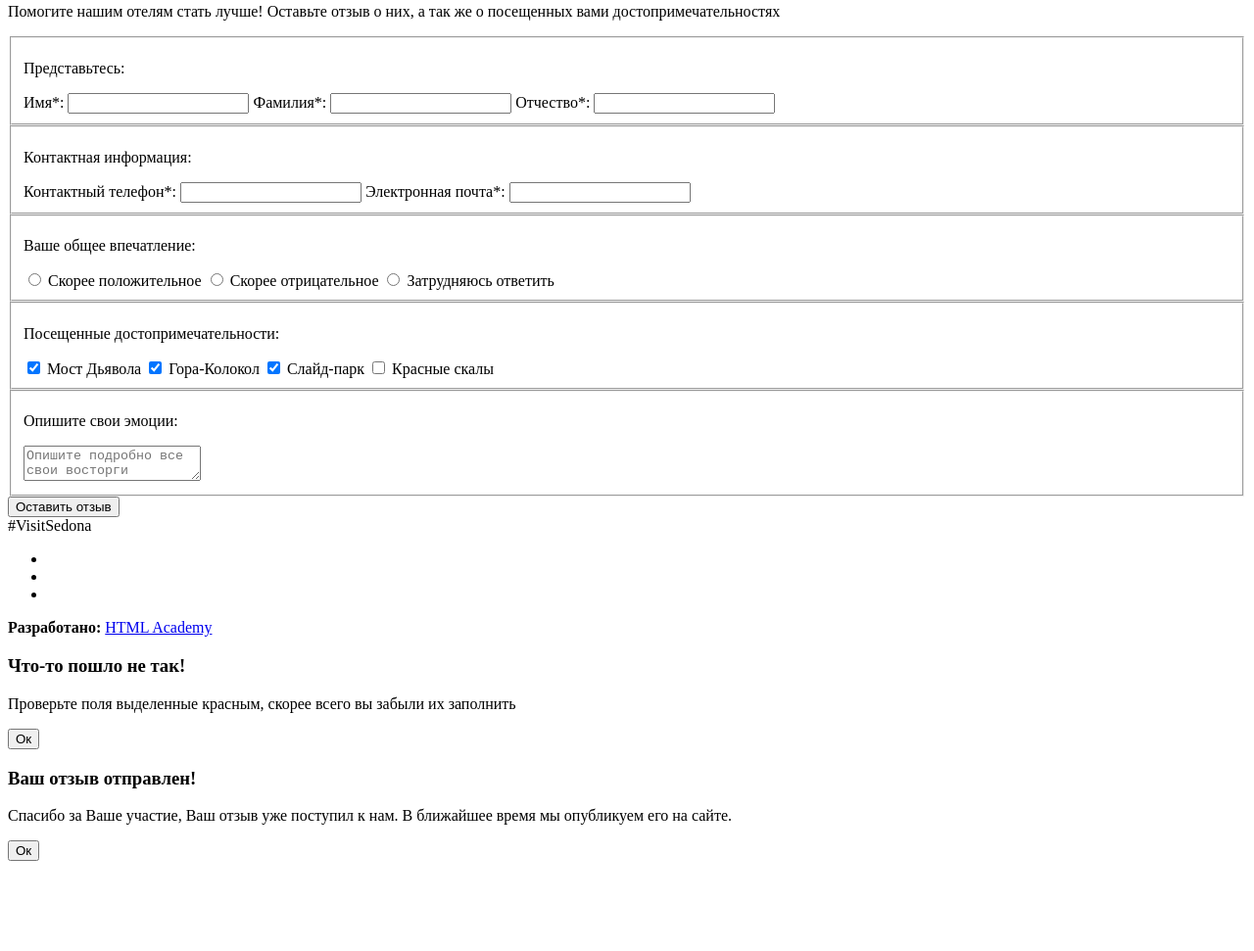
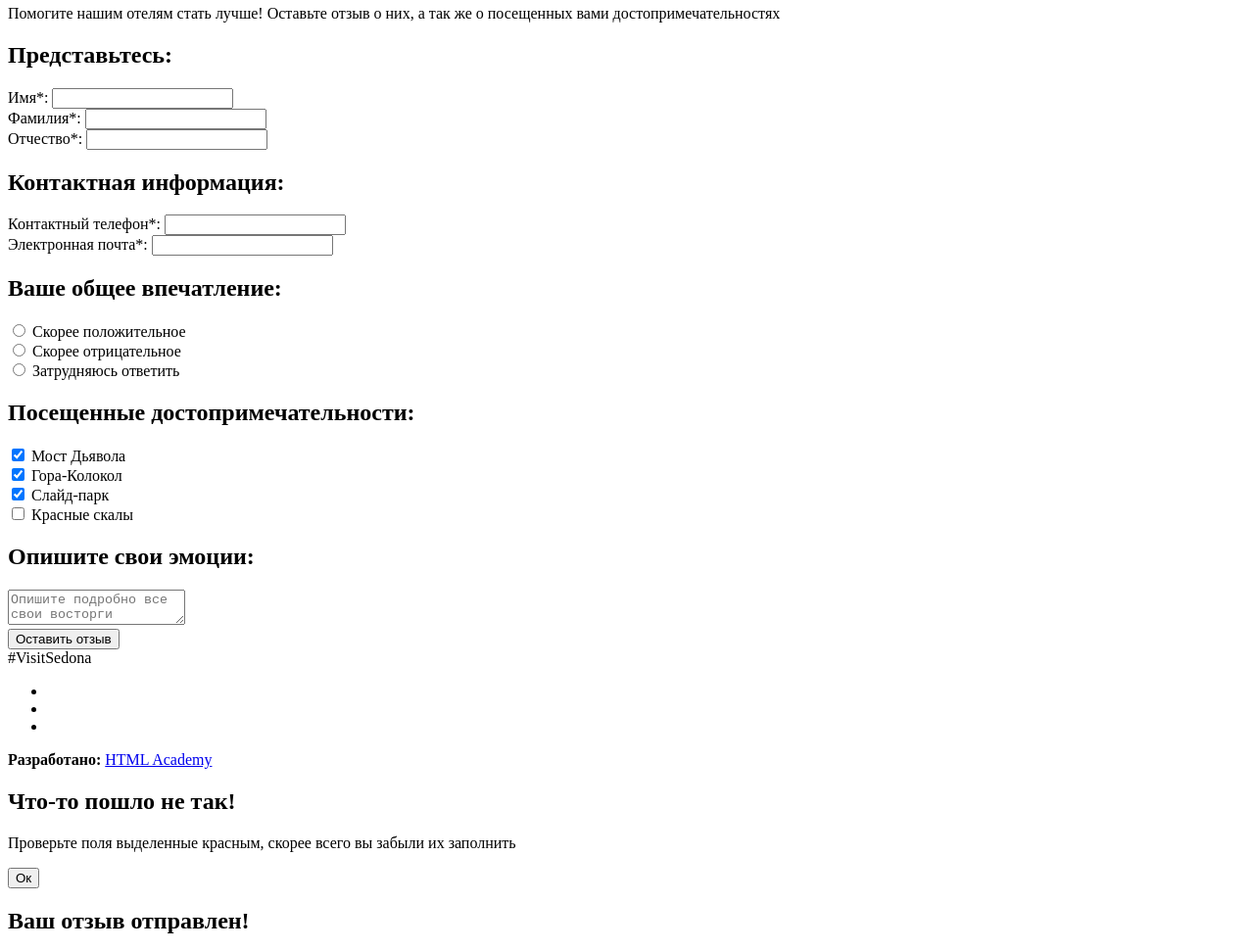
Before and after one commit to Ushakova-Olga/809831-sedona, a website: page source/form.html in a window 1280 px wide. Shown: the part 298-1269 px from the top of the page at 98% size. Before the commit the page ends 1185 px from the top, so only its background shows below. Drawn offline with Linux system fonts and the light colour scheme.

Commit message:
внесены исправления: упрощена разметка главной, убраны списки, прочие правки

```diff
--- a/source/form.html
+++ b/source/form.html
@@ -7,7 +7,6 @@
   <body>
     <header class="page-header">
       <nav class="site-nav">
-        <button class="site-nav__close" type="button">Закрыть меню</button>
         <ul class="site-nav__list">
           <li class="site-nav__item">Главная</li>
           <li class="site-nav__item">
@@ -21,73 +20,85 @@
           </li>
         </ul>
         <button class="site-nav__toggle" type="button">Открыть меню</button>
+        <a class="page-header__logo">
+          <img class="page-header__logo-image" src="http://placehold.it/102x84" width="102" height="84" alt="Седона">
+        </a>
       </nav>
-      <a class="page-header__logo">
-        <img class="page-header__logo-image" src="http://placehold.it/102x84" width="102" height="84" alt="Седона">
-      </a>
-      <div class="inner-background"></div>
     </header>
     <main>
+      <div class="inner-background">
+        <img src="http://placehold.it/230x38" width="230" height="38" alt="Седона">
+      </div>
       <section class="relation-back">
         <header class="inner-header">
-          <h3 class="inner-header__headline sedona-title">Оставьте свой отзыв</h3>
+          <h1 class="inner-header__headline sedona-title">Оставьте свой отзыв</h1>
           <p class="inner-header__intro">Помогите нашим отелям стать лучше! Оставьте отзыв о них, а так же о посещенных вами достопримечательностях</p>
         </header>
         <form class="form" action="https://echo.htmlacademy.ru" method="post">
-          <fieldset class="form__fieldset-name fieldset-name">
-            <p class="fieldset-name__title sedona-title">Представьтесь:</p>
-            <label class="form__label-name" for="name1">Имя*:</label>
-            <input class="form__input-name" id="name1" type="text" name="name1">
-            <label class="form__label-name" for="name2">Фамилия*:</label>
-            <input class="form__input-name" id="name2" type="text" name="name2">
-            <label class="form__label-name" for="name3">Отчество*:</label>
-            <input class="form__input-name" id="name3" type="text" name="name3">
-          </fieldset>
-          <fieldset class="form__contacts contacts">
-            <p class="contacts__title sedona-title">Контактная информация:</p>
-            <label class="form__label-phone" for="phone">Контактный телефон*:</label>
-            <input class="form__input-phone" id="phone" type="text" name="phone">
-            <label class="form__label-email" for="email">Электронная почта*:</label>
-            <input class="form__input-email" id="email" type="email" name="email">
-          </fieldset>
-          <fieldset class="form__opinion opinion">
-            <p class="opinion__title sedona-title">Ваше общее впечатление:</p>
-            <label class="form__label-opinion" for="opinion1">
-              <input class="form__input-opinion" id="opinion1"  type="radio" name="rad" value="rad1">
-              Скорее положительное
-            </label>
-            <label class="form__label-opinion" for="opinion2">
-              <input class="form__input-opinion" id="opinion2"  type="radio" name="rad" value="rad2">
-              Скорее отрицательное
-            </label>
-            <label class="form__label-opinion" for="opinion3">
-              <input class="form__input-opinion" id="opinion3"  type="radio" name="rad" value="rad3">
-              Затрудняюсь ответить
-            </label>
-          </fieldset>
-          <fieldset class="form__visited visited">
-            <p class="visited__title sedona-title">Посещенные достопримечательности:</p>
-            <label class="form__label-visited" for="visited1">
-              <input class="form__input-visited" id="visited1"  type="checkbox" name="check1" value="check1" checked>
-              Мост Дьявола
-            </label>
-            <label class="form__label-visited" for="visited2">
-              <input class="form__input-visited" id="visited2"  type="checkbox" name="check2" value="check2" checked>
-              Гора-Колокол
-            </label>
-            <label class="form__label-visited" for="visited3">
-              <input class="form__input-visited" id="visited3"  type="checkbox" name="check3" value="check3" checked>
-              Слайд-парк
-            </label>
-            <label class="form__label-visited" for="visited4">
-              <input class="form__input-visited" id="visited4"  type="checkbox" name="check4" value="check4">
-              Красные скалы
-            </label>
-          </fieldset>
-          <fieldset class="form__emotion emotion">
-            <p class="emotion__title sedona-title">Опишите свои эмоции:</p>
-            <textarea class="form_textarea" id="emotion" name="emotion" placeholder="Опишите подробно все свои восторги"></textarea>
-          </fieldset>
+          <section class="form__name name">
+            <h2 class="name__title sedona-title">Представьтесь:</h2>
+            <div class="name__data">
+              <label class="name__label-name" for="name1">Имя*:</label>
+              <input class="name__input-name" id="name1" type="text" name="name1">
+            </div>
+            <div class="name__data">
+              <label class="name__label-name" for="name2">Фамилия*:</label>
+              <input class="name__input-name" id="name2" type="text" name="name2">
+            </div>
+            <div class="name__data">
+              <label class="name__label-name" for="name3">Отчество*:</label>
+              <input class="name__input-name" id="name3" type="text" name="name3">
+            </div>
+          </section>
+          <section class="form__contacts contacts">
+            <h2 class="contacts__title sedona-title">Контактная информация:</h2>
+            <div class="contacts__data">
+              <label class="contacts__label-phone" for="phone">Контактный телефон*:</label>
+              <input class="contacts__input-phone" id="phone" type="text" name="phone">
+            </div>
+            <div class="contacts__data">
+              <label class="contacts__label-email" for="email">Электронная почта*:</label>
+              <input class="contacts__input-email" id="email" type="email" name="email">
+            </div>
+          </section>
+          <section class="form__opinion opinion">
+            <h2 class="opinion__title sedona-title">Ваше общее впечатление:</h2>
+            <div class="opinion__data">
+              <input class="opinion__input" id="opinion1"  type="radio" name="rad" value="rad1">
+              <label class="opinion__label" for="opinion1">Скорее положительное</label>
+            </div>
+            <div class="opinion__data">
+              <input class="opinion__input" id="opinion2"  type="radio" name="rad" value="rad2">
+              <label class="opinion__label" for="opinion2">Скорее отрицательное</label>
+            </div>
+            <div class="opinion__data">
+              <input class="opinion__input" id="opinion3"  type="radio" name="rad" value="rad3">
+              <label class="opinion__label" for="opinion3">Затрудняюсь ответить</label>
+            </div>
+          </section>
+          <section class="form__visited visited">
+            <h2 class="visited__title sedona-title">Посещенные достопримечательности:</h2>
+            <div class="visited__data">
+              <input class="visited__input" id="visited1"  type="checkbox" name="check1" value="check1" checked>
+              <label class="visited__label" for="visited1">Мост Дьявола</label>
+            </div>
+            <div class="visited__data">
+              <input class="visited__input" id="visited2"  type="checkbox" name="check2" value="check2" checked>
+              <label class="visited__label" for="visited2">Гора-Колокол</label>
+            </div>
+            <div class="visited__data">
+              <input class="visited__input" id="visited3"  type="checkbox" name="check3" value="check3" checked>
+              <label class="visited__label" for="visited3">Слайд-парк</label>
+            </div>
+            <div class="visited__data">
+              <input class="visited__input" id="visited4"  type="checkbox" name="check4" value="check4">
+              <label class="visited__label" for="visited4">Красные скалы</label>
+            </div>
+          </section>
+          <section class="form__emotion emotion">
+            <h2 class="emotion__title sedona-title">Опишите свои эмоции:</h2>
+            <textarea class="emotion__textarea" id="emotion" name="emotion" placeholder="Опишите подробно все свои восторги"></textarea>
+          </section>
           <button class="form__button sedona-button" type="submit">Оставить отзыв</button>
         </form>
       </section>
@@ -110,21 +121,21 @@
         <a class="copyright__link" href="https://htmlacademy.ru/intensive/adaptive">HTML Academy</a>
       </div>
     </footer>
-    <section class="modal error">
+    <section class="modal modal--error">
       <header class="inner-header">
-          <h3 class="inner-header__headline sedona-title">Что-то пошло не так!</h3>
-          <p class="inner-header__intro">Проверьте поля выделенные красным, скорее всего вы забыли их заполнить</p>
+        <h2 class="inner-header__headline sedona-title">Что-то пошло не так!</h2>
+        <p class="inner-header__intro">Проверьте поля выделенные красным, скорее всего вы забыли их заполнить</p>
       </header>
-      <button class="error__button sedona-button">Ок</button>
+      <button class="modal__button sedona-button">Ок</button>
     </section>
-    <section class="modal success">
-      <div class="success__wrapper">
+    <section class="modal modal--success">
+      <div class="modal__wrapper">
         <header class="inner-header">
-            <h3 class="inner-header__headline sedona-title">Ваш отзыв отправлен!</h3>
-            <p class="inner-header__intro">Спасибо за Ваше участие, Ваш отзыв уже поступил к нам. В ближайшее время мы опубликуем его на сайте.</p>
+          <h2 class="inner-header__headline sedona-title">Ваш отзыв отправлен!</h2>
+          <p class="inner-header__intro">Спасибо за Ваше участие, Ваш отзыв уже поступил к нам. В ближайшее время мы опубликуем его на сайте.</p>
         </header>
       </div>
-      <button class="success__button sedona-button">Ок</button>
+      <button class="modal__button sedona-button">Ок</button>
     </section>
   </body>
 </html>
```
Also changed, not shown: source/index.html (+58 -51 lines), source/photo.html (+16 -7 lines).
